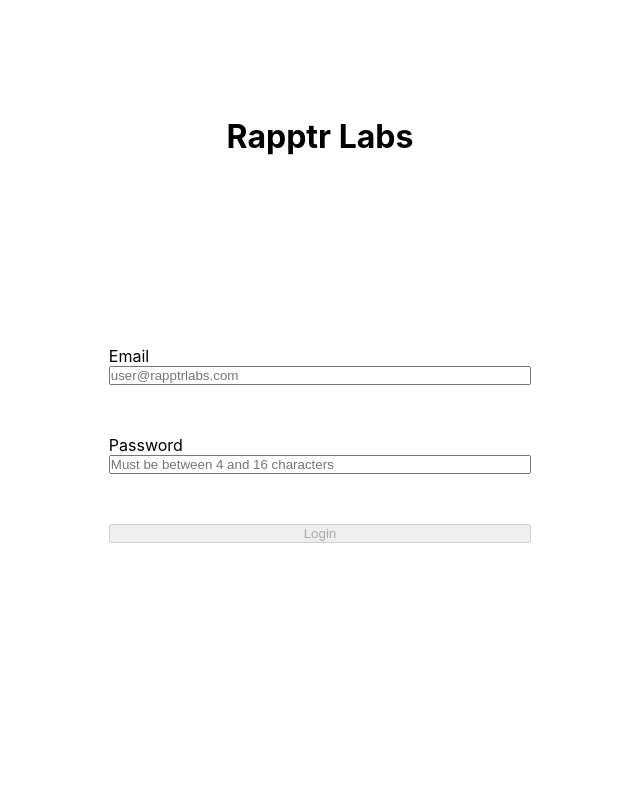
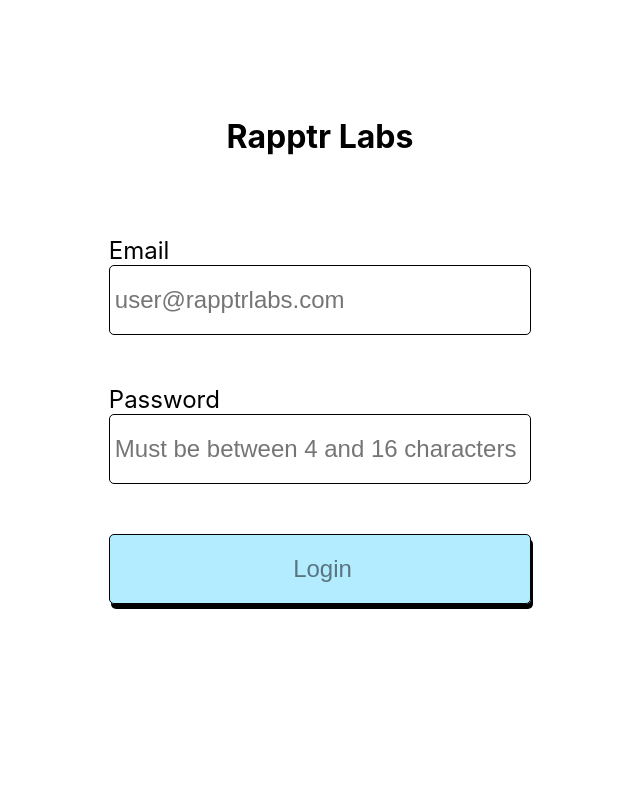
Before and after one commit to irosen419/rapptr-labs-to-do-list, a React (Create React App) app: page / in a window 1280 px wide. Shown: the top 800 px of the page, without its empty margins (320-960 px from the left). Built offline with nearby package versions, Linux system fonts and the light colour scheme; the HTML template or start-up script is replaced by a standard one.

Commit message:
continued css work

```diff
--- a/src/Components/LoginFrom.js
+++ b/src/Components/LoginForm.js
@@ -18,7 +18,7 @@
 
     const validateUserInfo = (name, value) => {
         if (name === 'email') {
-            if (!value.match(/^\w+@[a-zA-Z_]+?\.[a-zA-Z]{2,3}$/)) {
+            if (!value.match(/^\w+@[a-zA-Z_]+?\.[a-zA-Z]{3}$/)) {
                 setInvalidEmail(true)
             } else {
                 setInvalidEmail(false)
@@ -39,9 +39,9 @@
 
     return (
         <form onSubmit={submitHandler}>
-            <div>
+            <div className="inner-form">
                 <label htmlFor="email">Email</label>
-                <input className={invalidEmail ? "invalid?" : null}
+                <input className={invalidEmail ? "invalid" : null}
                     name="email"
                     placeholder="​user@rapptrlabs.com​"
                     type="email"
@@ -50,7 +50,7 @@
                     onChange={changeHandler} />
                 <div className={`error-message ${invalidEmail ? "invalid" : null}`} id="email-error">Not a valid email</div>
             </div>
-            <div>
+            <div className="inner-form">
                 <label htmlFor="password">Password</label>
                 <input className={invalidPassword ? 'invalid' : null}
                     name="password"
@@ -61,8 +61,8 @@
                     onChange={changeHandler} />
                 <div className={`error-message ${invalidPassword ? "invalid" : null}`} id="email-error">Not a valid password</div>
             </div>
-            <div>
-                <input type="submit" value="Login" disabled={login} />
+            <div className="inner-form">
+                <input type="submit" value="Login" disabled={login} id={!login ? 'login' : null} />
             </div>
         </form>
     )
--- a/src/Containers/Login.js
+++ b/src/Containers/Login.js
@@ -1,4 +1,4 @@
-import LoginForm from '../Components/LoginFrom'
+import LoginForm from '../Components/LoginForm'
 import '../SCSS/login.scss'
 
 function Login({ loginHandler }) {
--- a/src/SCSS/login.scss
+++ b/src/SCSS/login.scss
@@ -13,37 +13,67 @@
         flex-direction: column;
         justify-content: center;
 
-        div {
-            margin-top: 50px;
+        div.inner-form {
+            position: relative;
+            margin: 25px 0;
+
+            label {
+                font-size: x-large;
+            }
+
             input {
-                display: flex;
-                flex-direction: column;
                 width: 100%;
+                height: 70px;
+                padding-left: 5px;
+                font-size: x-large;
+
+                border: 1px solid;
+                border-radius: 5px;
             }
+
             input:focus {
                 outline: none;
             }
 
-            input:invalid {
+            input[type=submit]:hover {
+                cursor: pointer;
+            }
+
+            input[type=submit] {
+                border: 1px solid black;
+
+                color: rgba($color: #000000, $alpha: 0.5);
+                background-color: rgba($color: #69d7ff, $alpha: 0.5);
+                box-shadow: 2px 5px rgb(0, 0, 0);
+
+                transition: 400ms ease-in-out;
+            }
+
+            input[type=submit]#login {
+                color: rgba($color: #ffffff, $alpha: 1.0);
+                background-color: rgba($color: #0016c1, $alpha: 1.0);
+                box-shadow: 7px 10px 10px rgb(80, 80, 80);
+            }
+
+            input[type=submit]#login:focus {
+                box-shadow: none;
+            }
+
+            input.invalid {
                 border: 1px solid red;
             }
 
-            input[type=submit] {
-                text-align: center;
+            div.error-message {
+                position: absolute;
+                bottom: -10;
+                left: 0;
+
+                width: 100%;
+                opacity: 0.0;
             }
 
-            .invalid {
-                border: 1px solid red;
-            }
-
-            .error-message {
-                display: none;
-                float:left;
-                width:100%;
-            }
-
-            .error-message.invalid {
-                display: block;
+            div.error-message.invalid {
+                opacity: 1.0;
                 border: none;
                 color: red;
             }
```
Also changed, not shown: 1 other file (tests, documents, lock files or other folders).
